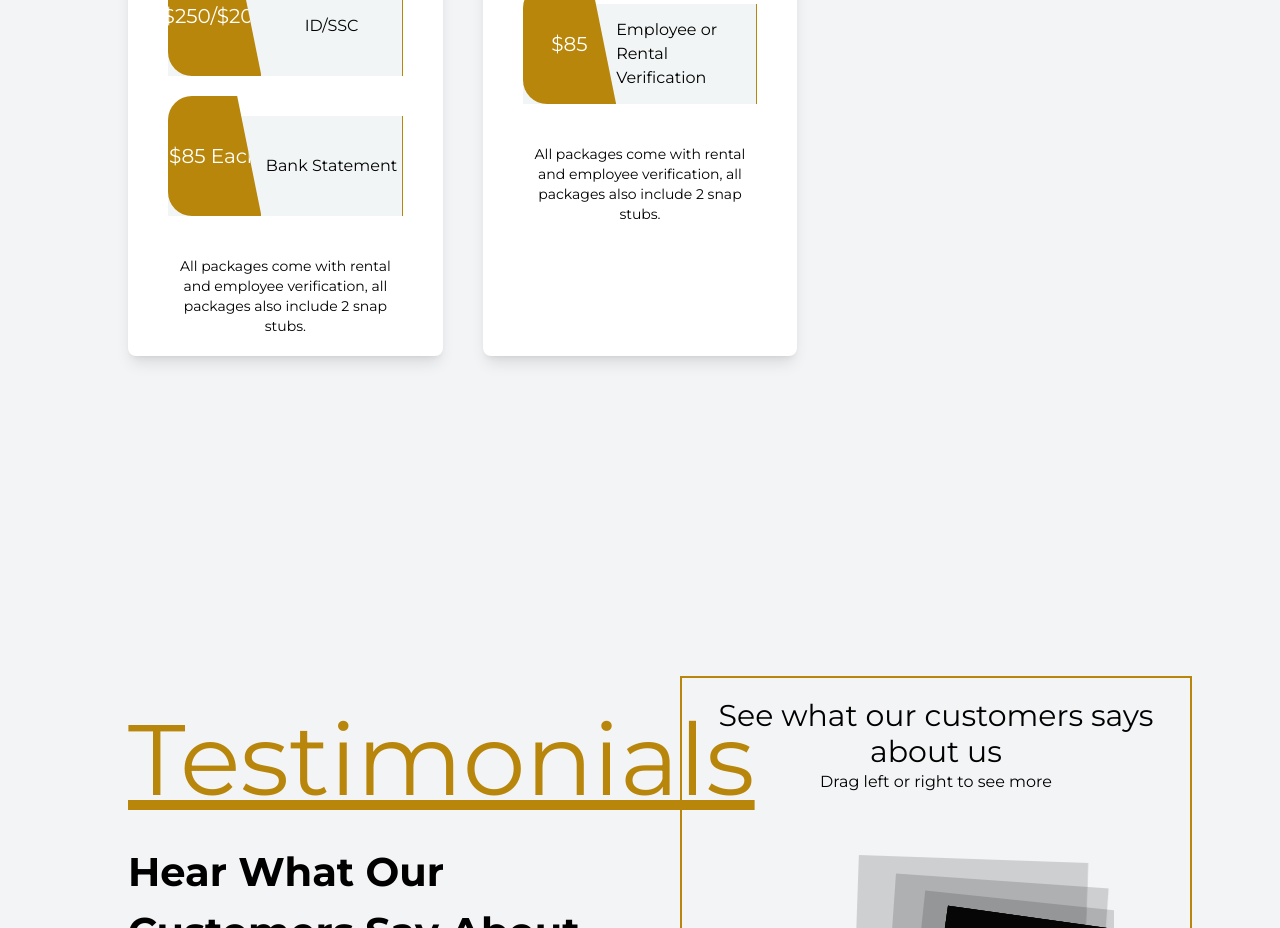
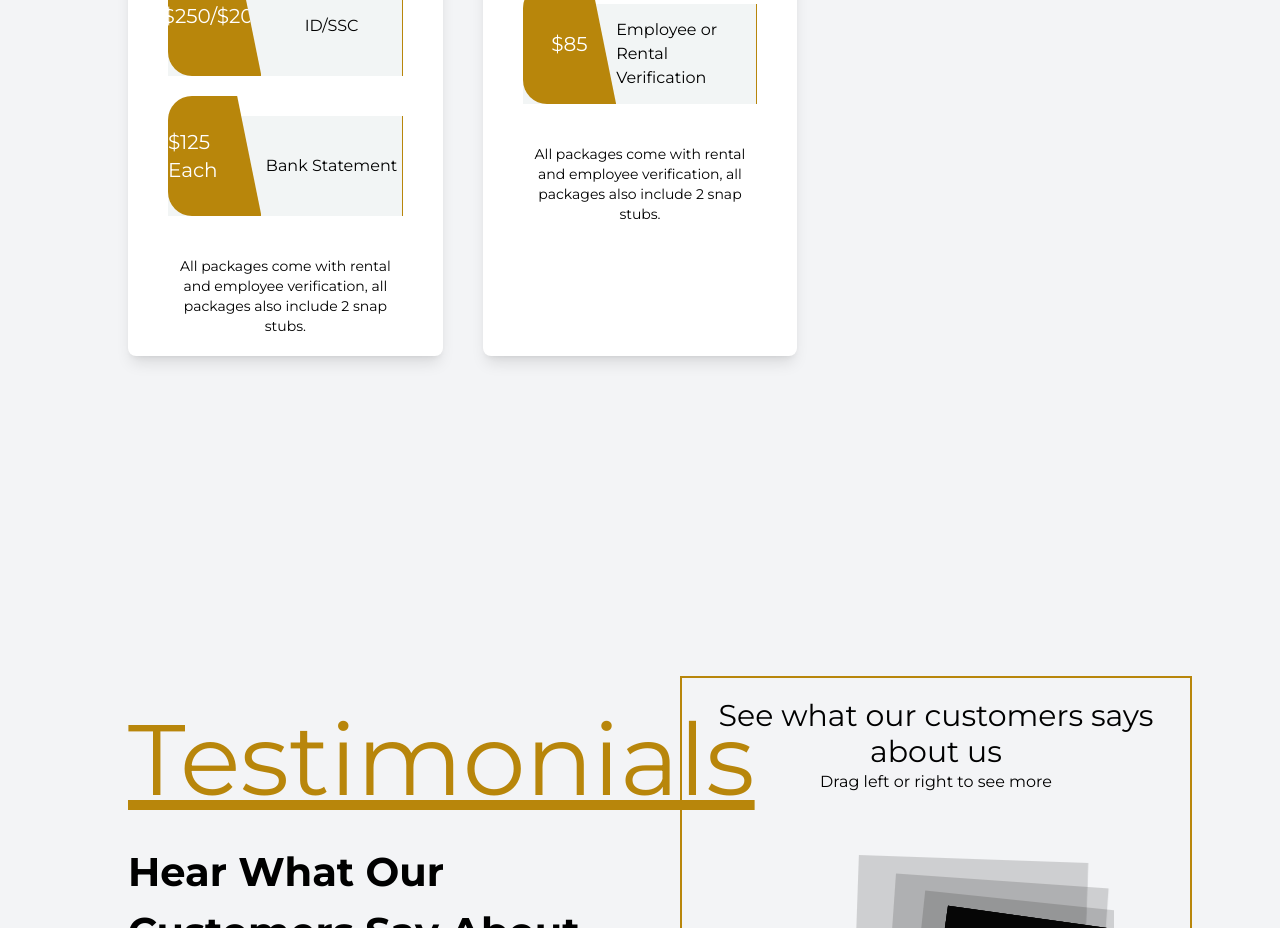
Before and after one commit to Jamleads/royalApproval, a React (Vite) app: page / in a window 1280 px wide. Shown: the part 7900-8828 px from the top of the page. Built offline with nearby package versions, Linux system fonts and the light colour scheme.

Commit message:
price update

```diff
--- a/src/App.jsx
+++ b/src/App.jsx
@@ -447,7 +447,7 @@
                       data-aos="fade-down-right"
                     >
                       <div className="w-2/5 h-[120px] mb-5 bg-theDarkGold the-path rounded-l-3xl flex flex-col items-center justify-center text-white">
-                        <p className="text-xl">$85 Each</p>
+                        <p className="text-xl">$125 Each</p>
                       </div>
                       <div className="w-3/5 h-full flex items-center justify-center text-base">
                         Bank Statement
```
